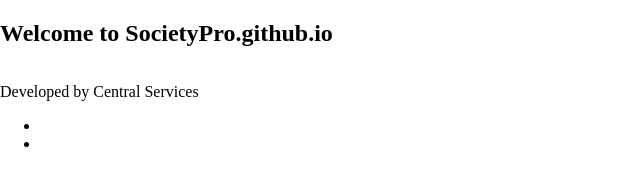
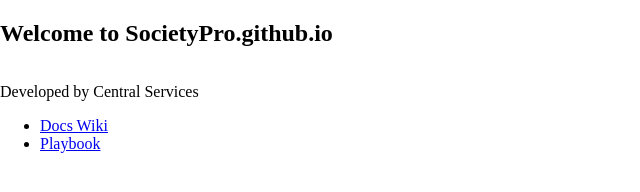
Before and after one commit to SocietyPro/SocietyPro.github.io, a plain HTML site: page index.html in a window 1280 px wide. Shown: the whole page, without its empty margins (0-640 px from the left). Drawn offline with Linux system fonts and the light colour scheme.

Commit message:
content in links

```diff
--- a/index.html
+++ b/index.html
@@ -13,10 +13,10 @@
     <p>Developed by Central Services</p>
     <ul>
       <li>
-        <a href="https://github.com/SocietyPro/docs/wiki"> </a>
+        <a href="https://github.com/SocietyPro/docs/wiki">Docs Wiki</a>
       </li>
       <li>
-        <a href="https://github.com/SocietyPro/playbook"> </a>
+        <a href="https://github.com/SocietyPro/playbook">Playbook</a>
       </li>
     </ul>
 </body>
```
